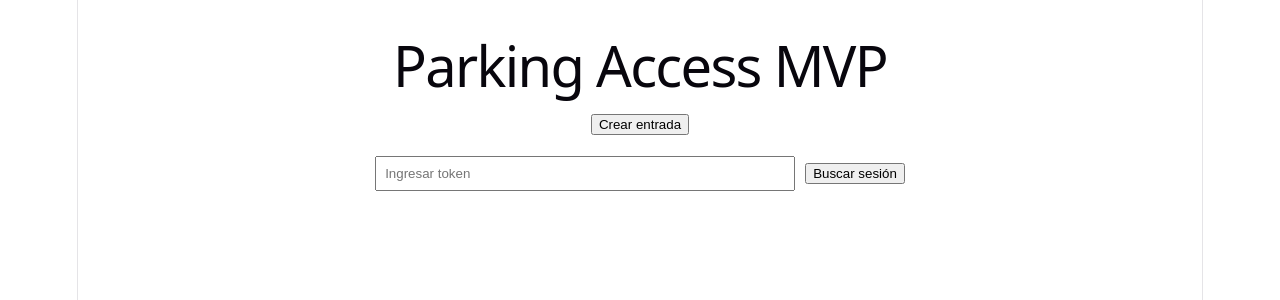
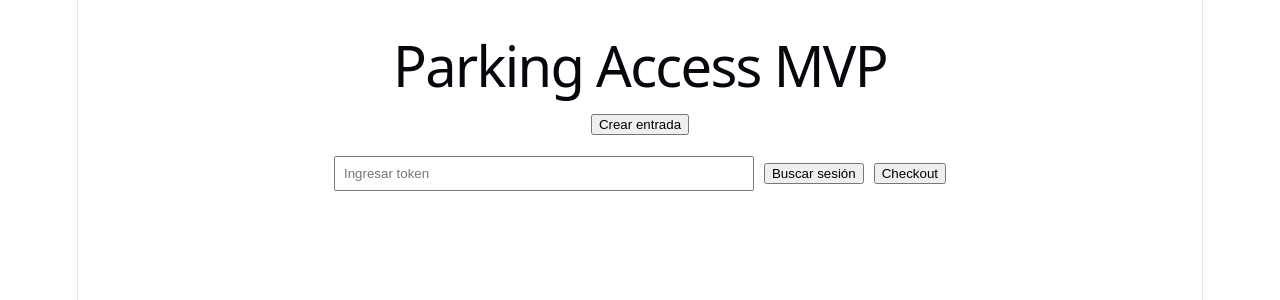
Before and after one commit to Facuu13/parking-access-mvp, a React app in the folder frontend/: page / in a window 1280 px wide. Shown: the top 300 px of the page. Built offline with nearby package versions, Linux system fonts and the light colour scheme; the HTML template or start-up script is replaced by a standard one.

Commit message:
checkout

```diff
--- a/frontend/src/App.jsx
+++ b/frontend/src/App.jsx
@@ -55,6 +55,36 @@ function App() {
     }
   }
 
+  const checkoutSession = async () => {
+    try {
+      setError("")
+
+      if (!token.trim()) {
+        throw new Error("Ingresá un token")
+      }
+
+      const response = await fetch(`${API_URL}/sessions/${token}/checkout`, {
+        method: "POST",
+        headers: {
+          "Content-Type": "application/json",
+        },
+        body: JSON.stringify({
+          exit_gate_id: "gate-exit-001",
+        }),
+      })
+
+      if (!response.ok) {
+        const errorData = await response.json()
+        throw new Error(errorData.detail || "No se pudo hacer checkout")
+      }
+
+      const data = await response.json()
+      setSession(data)
+    } catch (err) {
+      setError(err.message)
+    }
+  }
+
   return (
     <div style={{ padding: "20px", fontFamily: "Arial, sans-serif" }}>
       <h1>Parking Access MVP</h1>
@@ -71,7 +101,12 @@ function App() {
           onChange={(e) => setToken(e.target.value)}
           style={{ width: "400px", padding: "8px", marginRight: "10px" }}
         />
-        <button onClick={getSession}>Buscar sesión</button>
+        <button onClick={getSession} style={{ marginRight: "10px" }}>
+          Buscar sesión
+        </button>
+        <button onClick={checkoutSession}>
+          Checkout
+        </button>
       </div>
 
       {error && (
```
